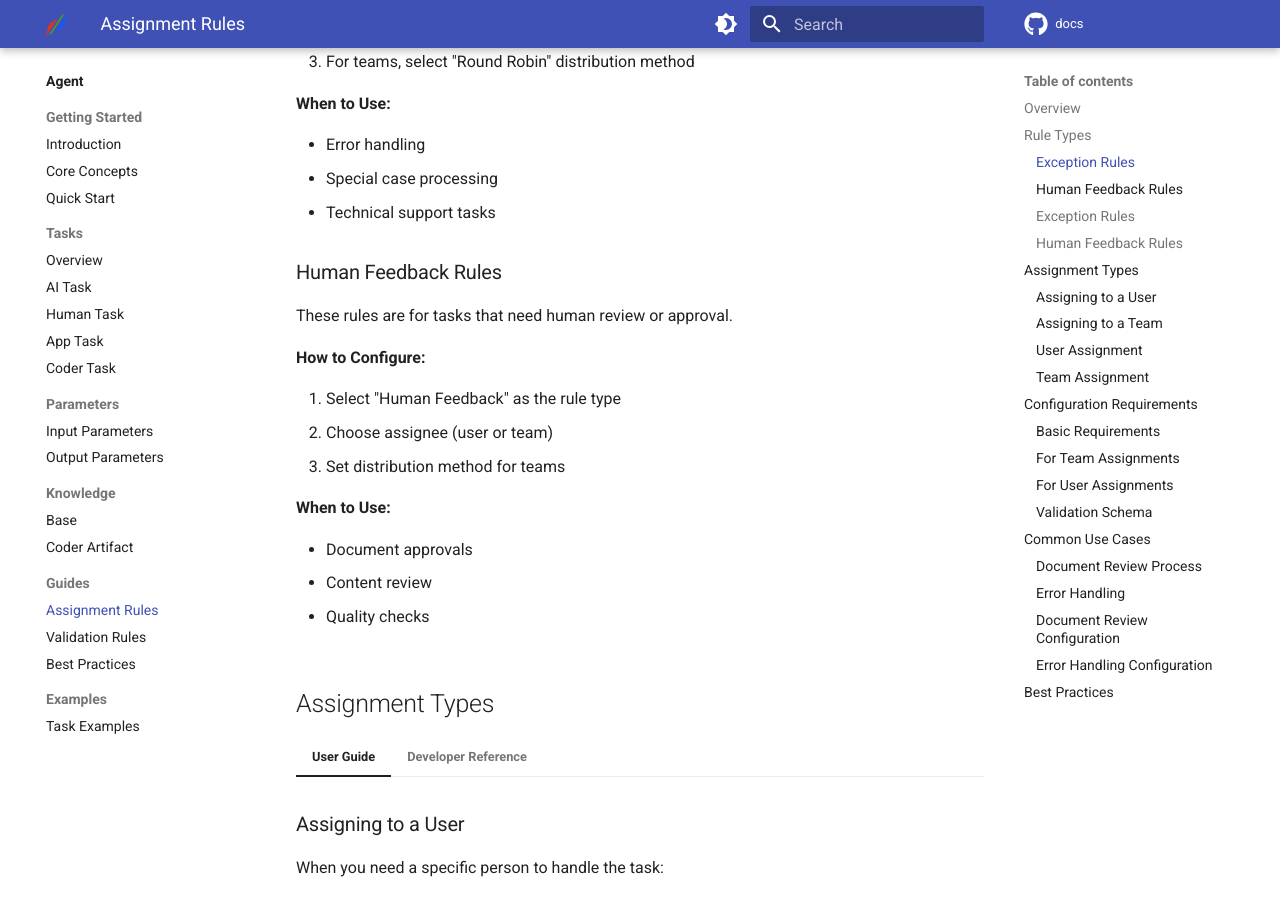
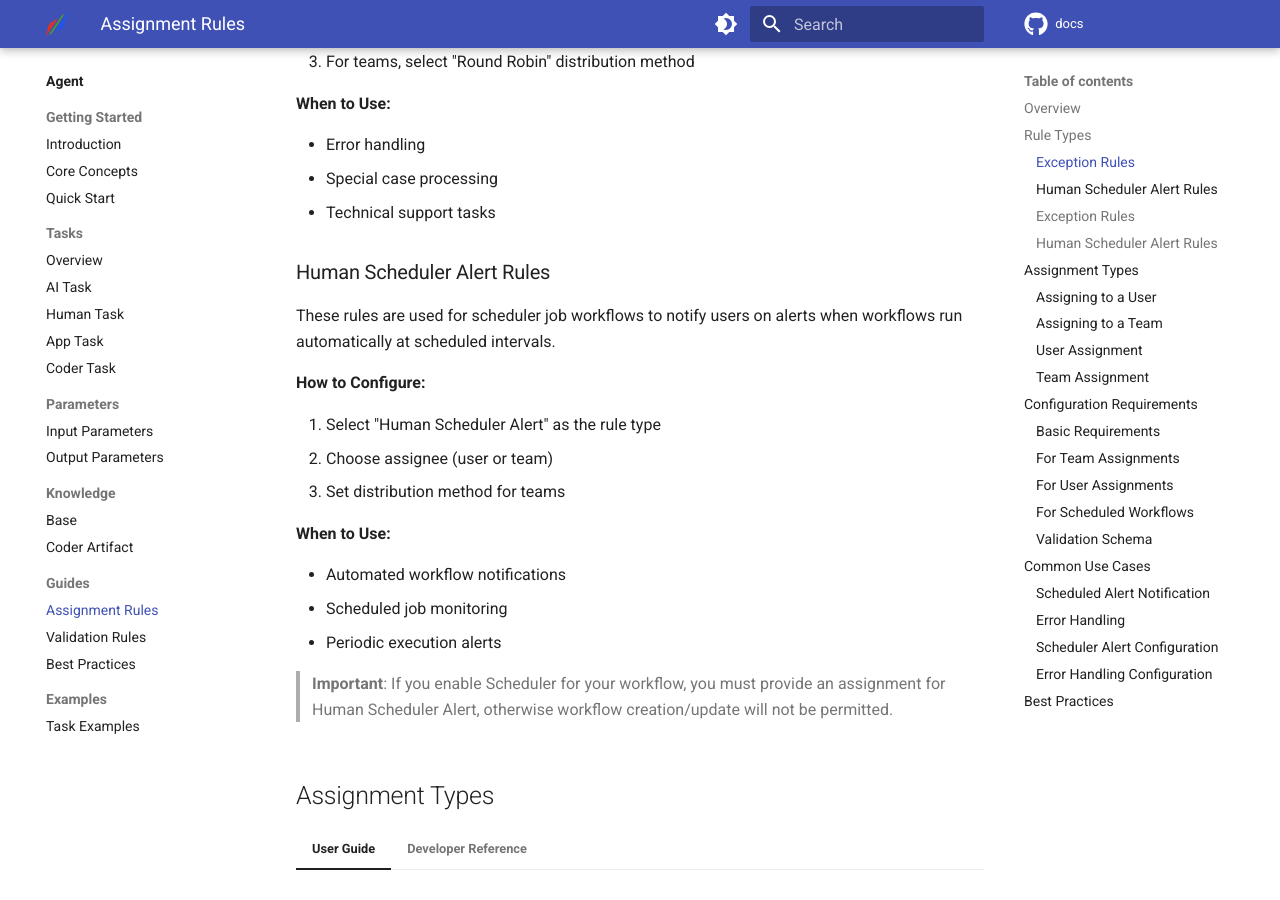
Before and after one commit to gaife/docs, an MkDocs documentation site: the page built from docs/agent/guides/assignment-rules.md, in a window 1280 px wide and 900 px high, scrolled down 874 px. Built offline with MkDocs 1.6.1 and Material for MkDocs 9.7.7, drawn with Linux system fonts in a browser that asks for light colours; comment, search, counter and statistics services are not loaded; some of the changed text lies outside the part shown.

Commit message:
assignment rules on human task node and human schedular alert rule type

````diff
--- a/docs/agent/guides/assignment-rules.md
+++ b/docs/agent/guides/assignment-rules.md
@@ -10,7 +10,7 @@ Assignment rules determine:
 -   Who can handle tasks
 -   How tasks are distributed
 -   What happens during exceptions
--   When human feedback is needed
+-   When alerts are needed for scheduled workflows
 
 ## Rule Types
 
@@ -31,20 +31,22 @@ Assignment rules determine:
     - Special case processing
     - Technical support tasks
 
-    ### Human Feedback Rules
-    These rules are for tasks that need human review or approval.
+    ### Human Scheduler Alert Rules
+    These rules are used for scheduler job workflows to notify users on alerts when workflows run automatically at scheduled intervals.
 
     **How to Configure:**
 
-    1. Select "Human Feedback" as the rule type
+    1. Select "Human Scheduler Alert" as the rule type
     2. Choose assignee (user or team)
     3. Set distribution method for teams
 
     **When to Use:**
 
-    - Document approvals
-    - Content review
-    - Quality checks
+    - Automated workflow notifications
+    - Scheduled job monitoring
+    - Periodic execution alerts
+
+    > **Important**: If you enable Scheduler for your workflow, you must provide an assignment for Human Scheduler Alert, otherwise workflow creation/update will not be permitted.
 
 === "Developer Reference"
 
@@ -57,10 +59,10 @@ Assignment rules determine:
     }
     ```
 
-    ### Human Feedback Rules
+    ### Human Scheduler Alert Rules
     ```json
     {
-      "rule_type": "Human Feedback",
+      "rule_type": "Human Scheduler Alert",
       "assignment_type": "Team",
       "assignee_id": "team_id",
       "assignment_logic": "Round Robin"
@@ -136,6 +138,11 @@ Assignment rules determine:
     - Consider setting backup assignees
     - Check user availability
 
+    ### For Scheduled Workflows
+    - Must provide Human Scheduler Alert assignment when Scheduler is enabled
+    - Select appropriate notification recipients
+    - Configure alert frequency
+
 === "Developer Reference"
 
     ### Validation Schema
@@ -144,7 +151,7 @@ Assignment rules determine:
       "required": ["rule_type", "assignment_type", "assignee_id"],
       "properties": {
         "rule_type": {
-          "enum": ["Exception", "Human Feedback"]
+          "enum": ["Exception", "Human Scheduler Alert"]
         },
         "assignment_type": {
           "enum": ["User", "Team"]
@@ -160,10 +167,11 @@ Assignment rules determine:
 
 === "User Guide"
 
-    ### Document Review Process
-    1. Create Human Feedback rule
-    2. Assign to review team
+    ### Scheduled Alert Notification
+    1. Create Human Scheduler Alert rule
+    2. Assign to operations team
     3. Enable Round Robin distribution
+    4. Configure with workflow scheduler
 
     ### Error Handling
     1. Create Exception rule
@@ -172,12 +180,12 @@ Assignment rules determine:
 
 === "Developer Reference"
 
-    ### Document Review Configuration
+    ### Scheduler Alert Configuration
     ```json
     {
-      "rule_type": "Human Feedback",
+      "rule_type": "Human Scheduler Alert",
       "assignment_type": "Team",
-      "assignee_id": "reviewers_team",
+      "assignee_id": "operations_team",
       "assignment_logic": "Round Robin"
     }
     ```
@@ -205,6 +213,11 @@ Assignment rules determine:
         - Consider team availability
         - Plan for holidays/time off
 
+    3. **Scheduler Configurations**
+        - Always configure Human Scheduler Alert when using scheduled workflows
+        - Assign to active team members who can respond to alerts
+        - Set appropriate notification channels
+
 === "Developer Reference"
 
     1. **Code Organization**
@@ -223,3 +236,4 @@ Assignment rules determine:
        - Verify IDs before saving
        - Check permissions
        - Test rule combinations
+       - Validate scheduler configuration with alert assignments
````
Also changed, not shown: docs/agent/tasks/human-task.md (+45 -15 lines).
